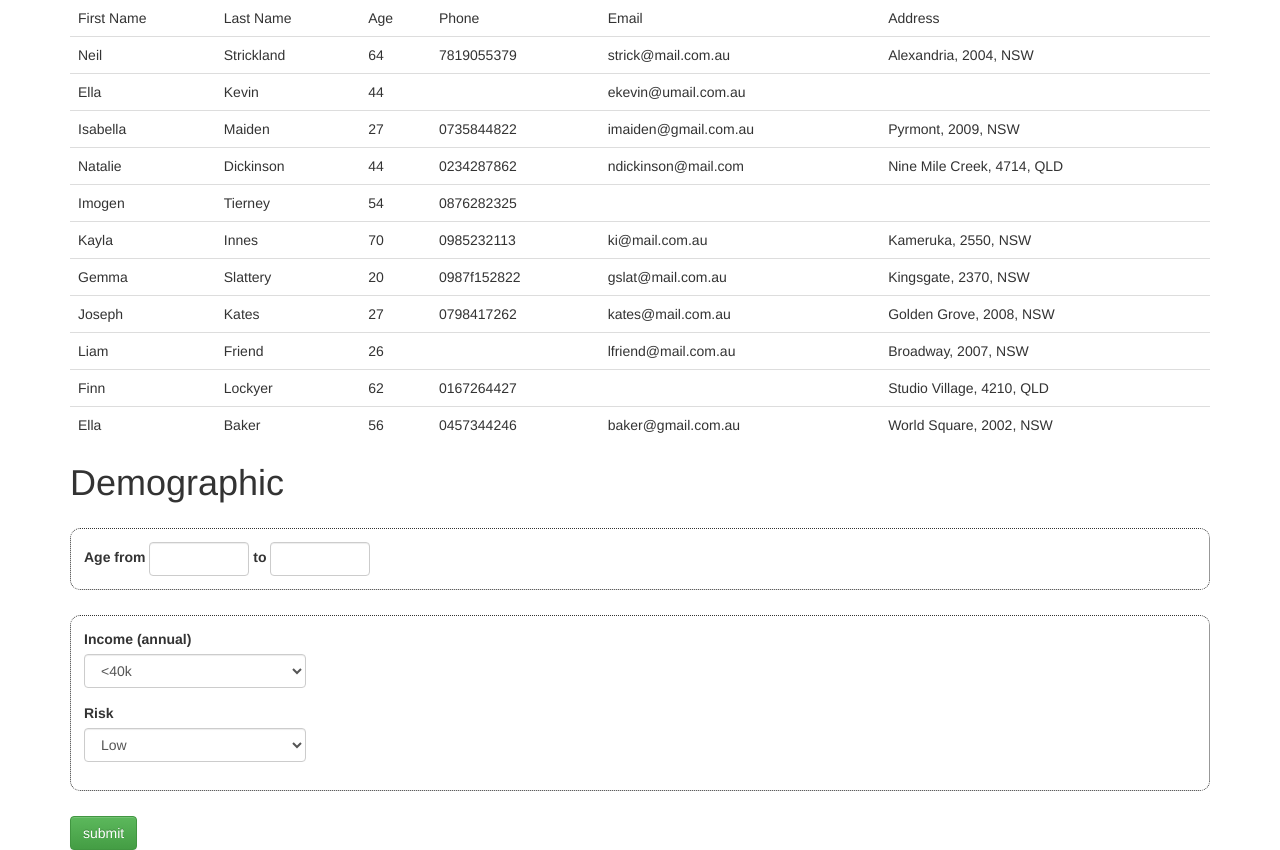
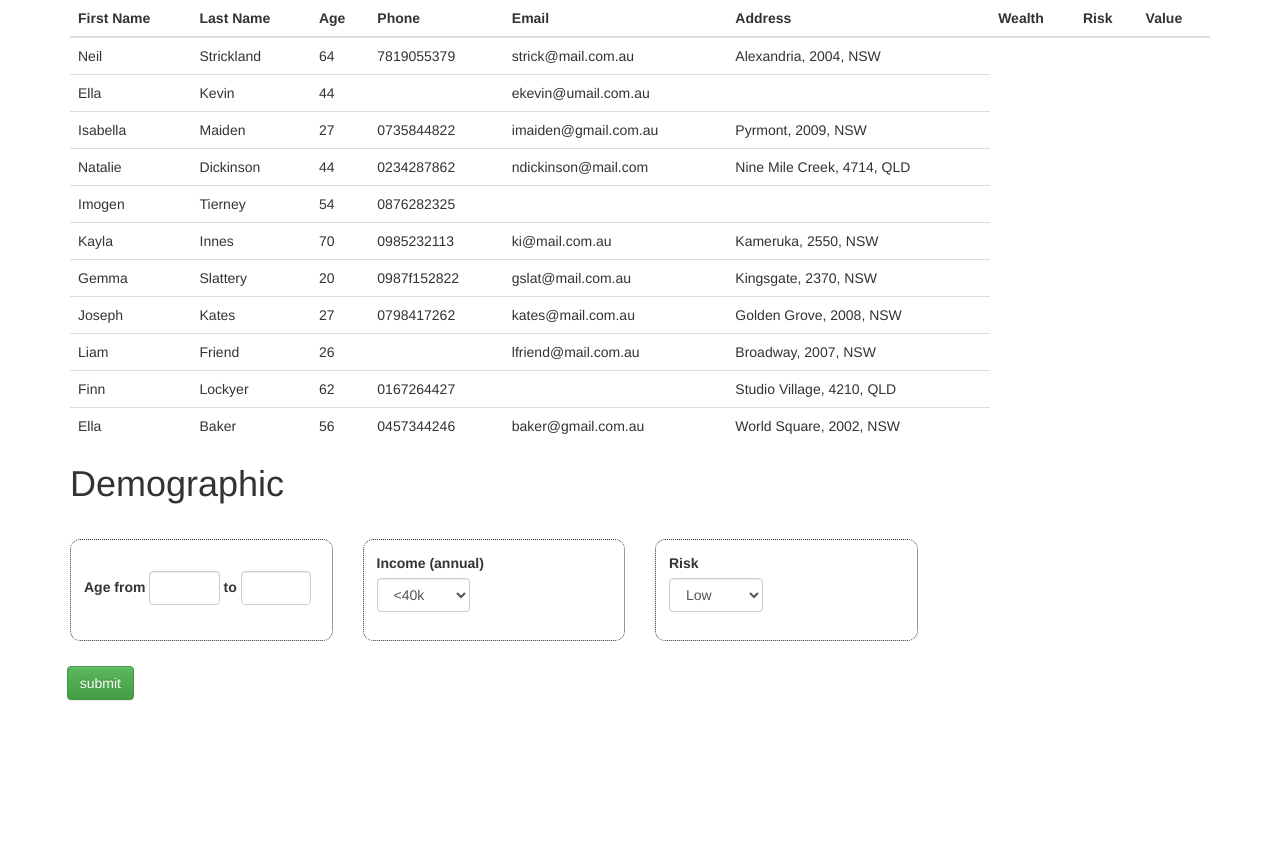
Before and after one commit to zation/something, a website: page fedex/report.html in a window 1280 px wide. After the commit the page ends 800 px from the top, so only its background shows below. Drawn offline with Linux system fonts and the light colour scheme; files that its build step writes are made by us from their sources; files whose address does not match are found by name.

Commit message:
style change for report page

```diff
--- a/fedex/report.html
+++ b/fedex/report.html
@@ -9,7 +9,7 @@
 	<link rel="stylesheet" href="css/bootstrap-theme.css">
 	<style>
 		.form-control{
-		width: 20%;
+			width: 30%;
 		}
 		form{
 			padding: 13px;
@@ -17,21 +17,25 @@
 			border: 1px dotted;
 			border-radius: 10px;
 		}
+		button{
+			display:block;
+			clear:both;
+		}
 	</style>
 </head>
 <body>
 	<div class="container">
 		<table class="table">
 			<thead>
-			<td>First Name</td>
-			<td>Last Name</td>
-			<td>Age</td>
-			<td>Phone</td>
-			<td>Email</td>
-			<td>Address</td>
-			<td>Wealth</td>
-			<td>Risk</td>
-			<td>Value</td>
+				<th>First Name</th>
+				<th>Last Name</th>
+				<th>Age</th>
+				<th>Phone</th>
+				<th>Email</th>
+				<th>Address</th>
+				<th>Wealth</th>
+				<th>Risk</th>
+				<th>Value</th>
 			</thead>
 			<tbody>
 				<tr>
@@ -159,33 +163,45 @@
 		</table>
 
 		<h1>Demographic</h1>
+		<div class="row">
+
+			<div class="col-md-3">
 				<form class='form-inline' role="form">
-			<div class="form-group age-rule">
+					<div class="form-group age-rule" style="line-height: 69px">
 						<label for="fromage">Age from</label>
 						<input type="text" id="fromage"  class="from age form-control">
 						<label for="toage">to</label>
 						<input type="text" id="toage" class="to age form-control">
 					</div>
 				</form>
+			</div>
+
+			<div class="col-md-3">
 				<form role="form">
 					<div class="income-rule form-group">
 						<label>Income (annual)</label>
-			<select name="Income per year" class="form-control" id="income" style="width:20%">
+						<select name="Income per year" class="form-control" id="income" style="width:40%">
 							<option value="Low">&lt;40k</option>
 							<option value="Middle">40k - 80k</option>
 							<option value="High">&gt;80k</option>
 						</select>
 					</div>
+				</form>
+			</div>
+			<div class="col-md-3">
+				<form role="form">
 					<div class="risk-rule form-group">
 						<label for="risk">Risk</label>
-			<select name="Risk" id="risk" class="form-control" style="width:20%">
+						<select name="Risk" id="risk" class="form-control" style="width:40%">
 							<option value="Low">Low</option>
 							<option value="Middle">Middle</option>
 							<option value="High">High</option>
 						</select>
 					</div>
 				</form>
-	<button type="button" class="btn btn-success" id="submit">
+			</div>
+			<button type="button" class="btn btn-success" id="submit" style="	display:block;
+			clear:both; margin-left: 1%;">
 				submit
 			</button>
 		</div>
```
Lines whose indentation alone changed are shown as unchanged.
